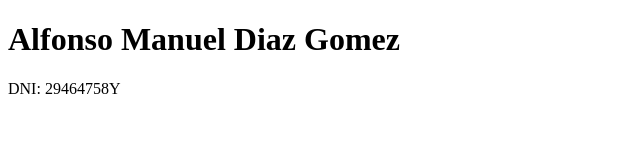
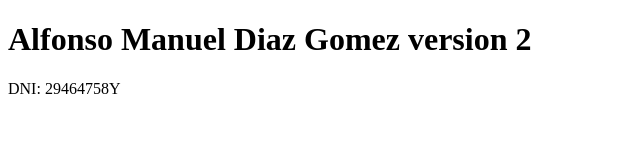
Before and after one commit to chuscorosal08/alfonso, a plain HTML site: page index.html in a window 1280 px wide. Shown: the whole page, without its empty margins (0-640 px from the left). Drawn offline with Linux system fonts and the light colour scheme.

Commit message:
segunda web

```diff
--- a/index.html
+++ b/index.html
@@ -4,7 +4,7 @@
 	<title>Documento con nombre y DNI</title>
 </head>
 <body>
-	<h1>Alfonso Manuel Diaz Gomez</h1>
+	<h1>Alfonso Manuel Diaz Gomez version 2</h1>
 	<p>DNI: 29464758Y</p>
 </body>
 </html>
```
